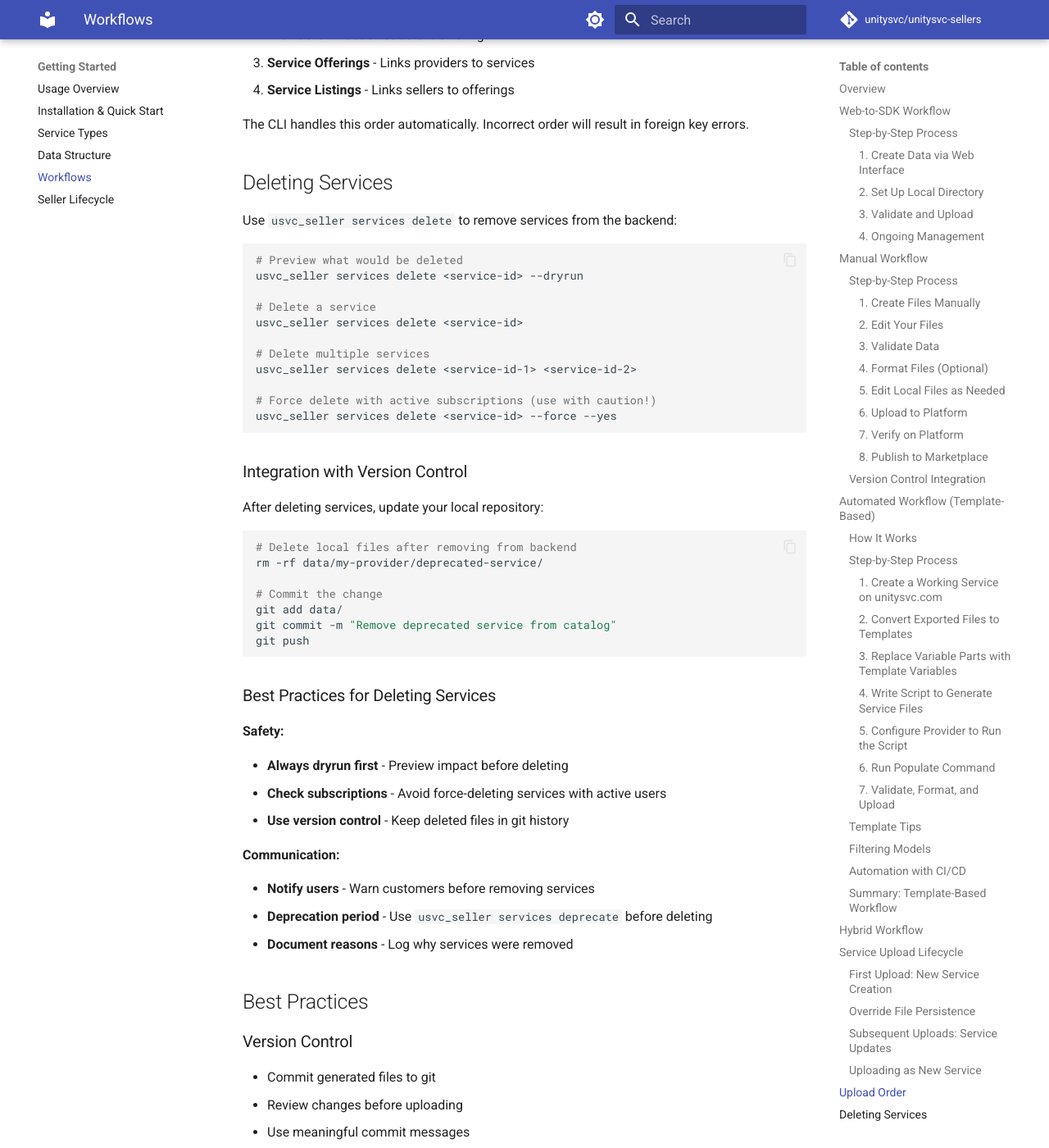
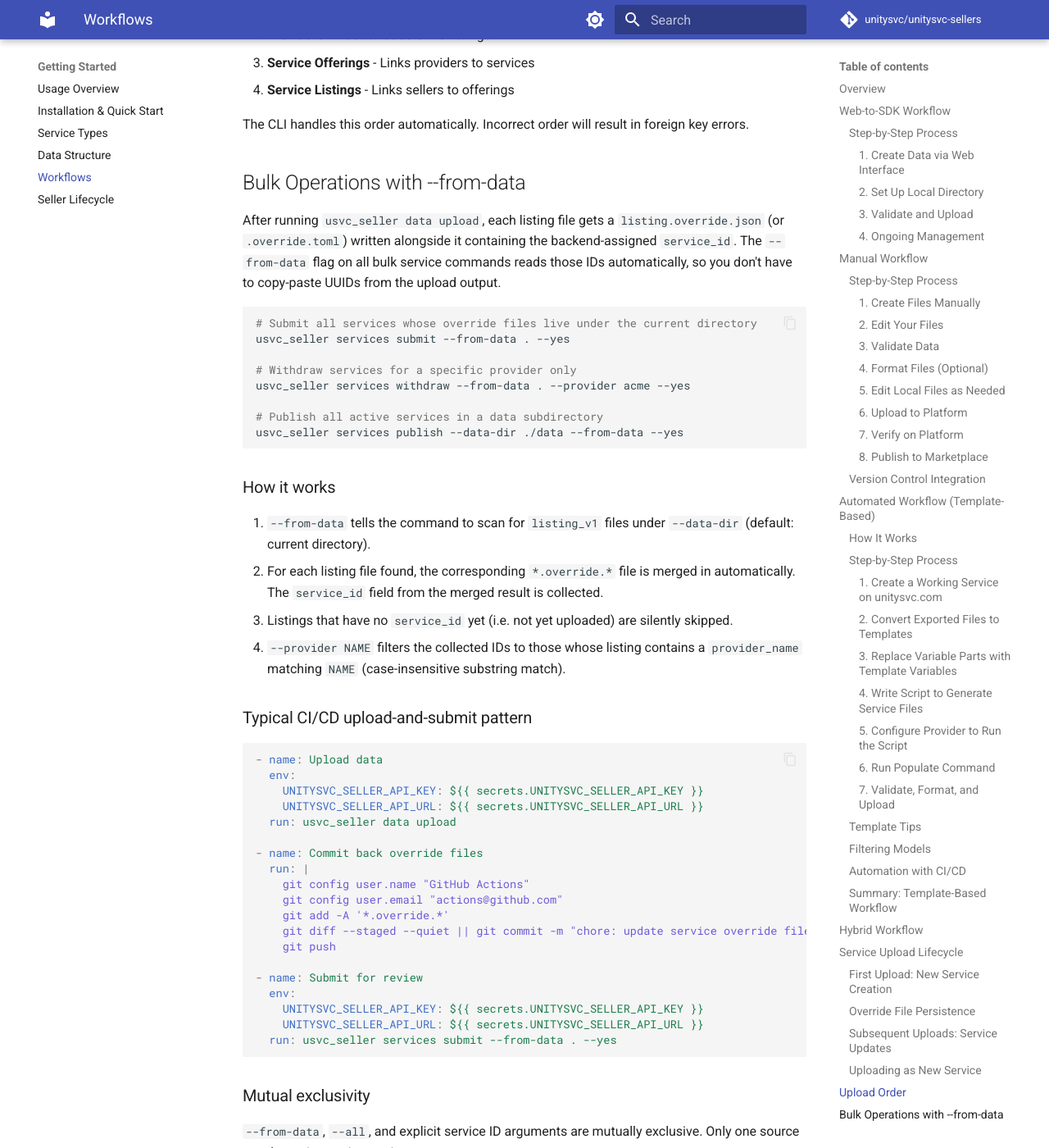
Before and after one commit to unitysvc/unitysvc-sellers, an MkDocs documentation site: the page built from docs/workflows.md, in a window 1280 px wide and 1400 px high, scrolled down 16489 px. Shown: the whole window at 82% size. Built offline with MkDocs 1.6.1 and Material for MkDocs 9.7.7, drawn with Linux system fonts in a browser that asks for light colours; comment, search, counter and statistics services are not loaded; some of the changed text lies outside the part shown.

Commit message:
tests + docs: add --from-data coverage and workflow guide section
17 new tests for _read_ids_from_data_dir and _resolve_or_fetch_ids:
mutual exclusivity, provider filtering, override-file merging, empty-dir
exit-zero. Adds a "Bulk Operations with --from-data" section to
docs/workflows.md with CI/CD pattern and a mode-comparison table.

Co-Authored-By: Claude Sonnet 4.6 <noreply@anthropic.com>

````diff
--- a/docs/workflows.md
+++ b/docs/workflows.md
@@ -773,6 +773,69 @@ flowchart LR
 
 The CLI handles this order automatically. Incorrect order will result in foreign key errors.
 
+## Bulk Operations with --from-data
+
+After running `usvc_seller data upload`, each listing file gets a `listing.override.json`
+(or `.override.toml`) written alongside it containing the backend-assigned `service_id`.
+The `--from-data` flag on all bulk service commands reads those IDs automatically, so you
+don't have to copy-paste UUIDs from the upload output.
+
+```bash
+# Submit all services whose override files live under the current directory
+usvc_seller services submit --from-data . --yes
+
+# Withdraw services for a specific provider only
+usvc_seller services withdraw --from-data . --provider acme --yes
+
+# Publish all active services in a data subdirectory
+usvc_seller services publish --data-dir ./data --from-data --yes
+```
+
+### How it works
+
+1. `--from-data` tells the command to scan for `listing_v1` files under `--data-dir`
+   (default: current directory).
+2. For each listing file found, the corresponding `*.override.*` file is merged in
+   automatically. The `service_id` field from the merged result is collected.
+3. Listings that have no `service_id` yet (i.e. not yet uploaded) are silently skipped.
+4. `--provider NAME` filters the collected IDs to those whose listing contains a
+   `provider_name` matching `NAME` (case-insensitive substring match).
+
+### Typical CI/CD upload-and-submit pattern
+
+```yaml
+- name: Upload data
+  env:
+    UNITYSVC_SELLER_API_KEY: ${{ secrets.UNITYSVC_SELLER_API_KEY }}
+    UNITYSVC_SELLER_API_URL: ${{ secrets.UNITYSVC_SELLER_API_URL }}
+  run: usvc_seller data upload
+
+- name: Commit back override files
+  run: |
+    git config user.name "GitHub Actions"
+    git config user.email "actions@github.com"
+    git add -A '*.override.*'
+    git diff --staged --quiet || git commit -m "chore: update service override files [skip ci]"
+    git push
+
+- name: Submit for review
+  env:
+    UNITYSVC_SELLER_API_KEY: ${{ secrets.UNITYSVC_SELLER_API_KEY }}
+    UNITYSVC_SELLER_API_URL: ${{ secrets.UNITYSVC_SELLER_API_URL }}
+  run: usvc_seller services submit --from-data . --yes
+```
+
+### Mutual exclusivity
+
+`--from-data`, `--all`, and explicit service ID arguments are mutually exclusive.
+Only one source may be active per invocation.
+
+| Source | When to use |
+|--------|-------------|
+| Explicit IDs | You know the exact UUIDs |
+| `--all` | Operate on all services in the seller account matching a status/visibility |
+| `--from-data` | Operate on services whose listings live in the local data directory |
+
 ## Deleting Services
 
 Use `usvc_seller services delete` to remove services from the backend:
````
Also changed, not shown: 1 other file.
